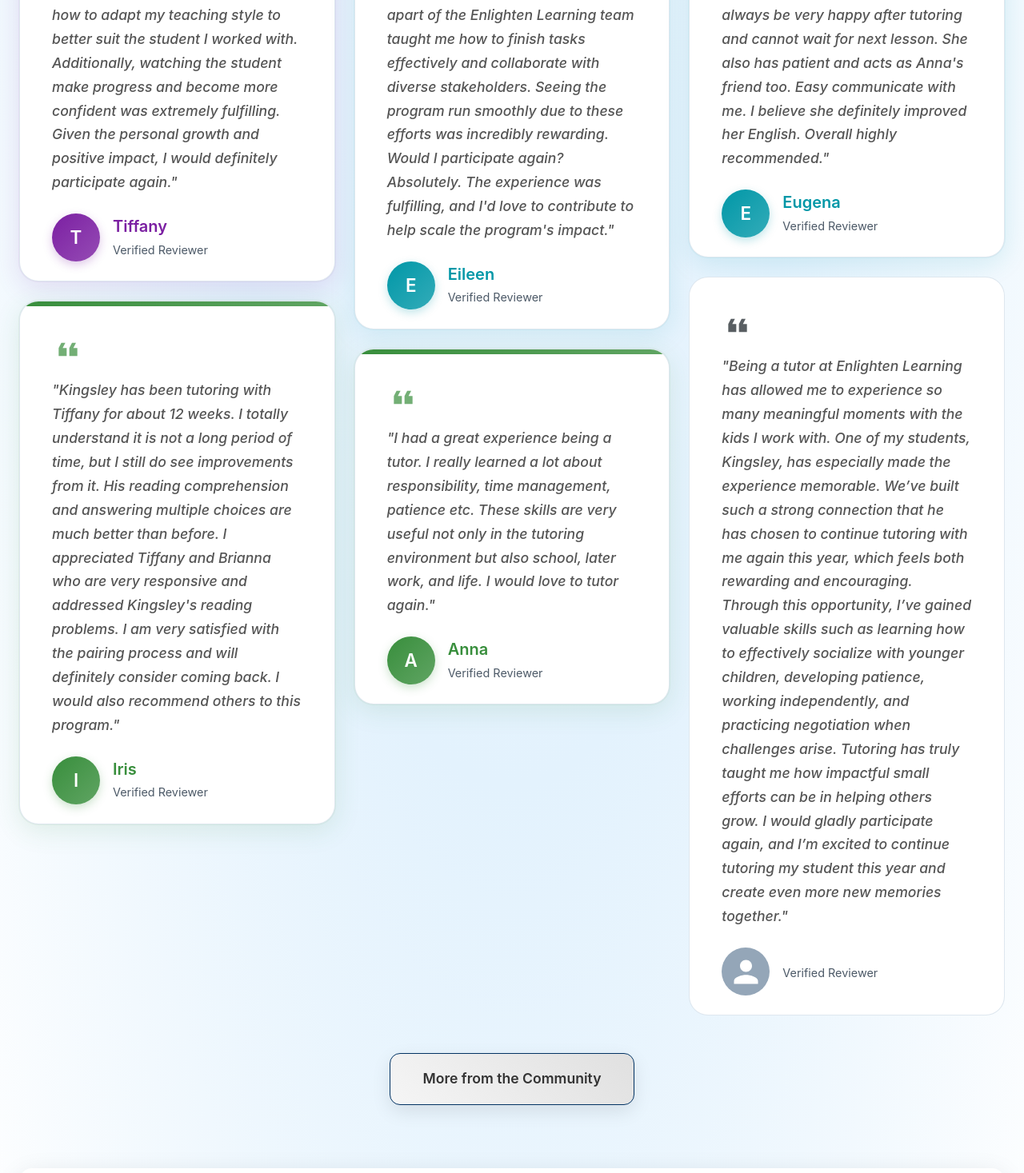
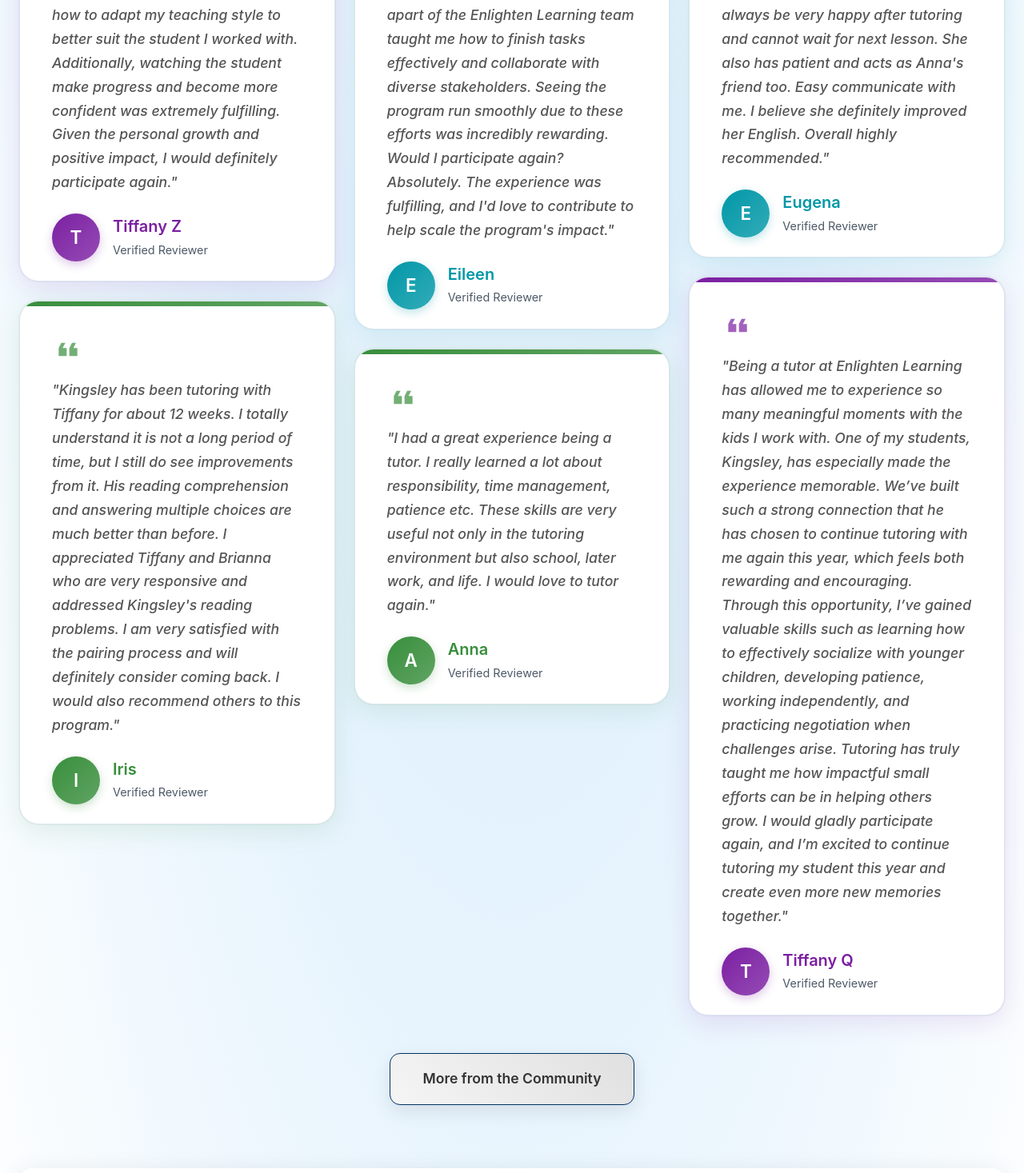
Before and after one commit to Jonathanz4344/EnlightenLearning, a React (Vite) app: page /Program/Making-a-Difference in a window 1280 px wide. Shown: the part 1141-2608 px from the top of the page at 80% size. Built offline with nearby package versions, Linux system fonts and the light colour scheme.

Commit message:
updated naming of review

```diff
--- a/src/components/programs/MakingDifference.jsx
+++ b/src/components/programs/MakingDifference.jsx
@@ -264,7 +264,7 @@ export default function Reviews() {
     const reviews = [
         {
             text: "My experience as a tutor was very valuable and beneficial. It allowed me to gain strong communication skills, learn to be more patient, and how to adapt my teaching style to better suit the student I worked with. Additionally, watching the student make progress and become more confident was extremely fulfilling. Given the personal growth and positive impact, I would definitely participate again.",
-            author: "Tiffany",
+            author: "Tiffany Z",
             priority: "large",
         },
         {
@@ -329,7 +329,7 @@ export default function Reviews() {
         },
         {
             text: "Being a tutor at Enlighten Learning has allowed me to experience so many meaningful moments with the kids I work with. One of my students, Kingsley, has especially made the experience memorable. We’ve built such a strong connection that he has chosen to continue tutoring with me again this year, which feels both rewarding and encouraging. Through this opportunity, I’ve gained valuable skills such as learning how to effectively socialize with younger children, developing patience, working independently, and practicing negotiation when challenges arise. Tutoring has truly taught me how impactful small efforts can be in helping others grow. I would gladly participate again, and I’m excited to continue tutoring my student this year and create even more new memories together.",
-            author: "",
+            author: "Tiffany Q",
             priority: "large",
         }
     ];
```
